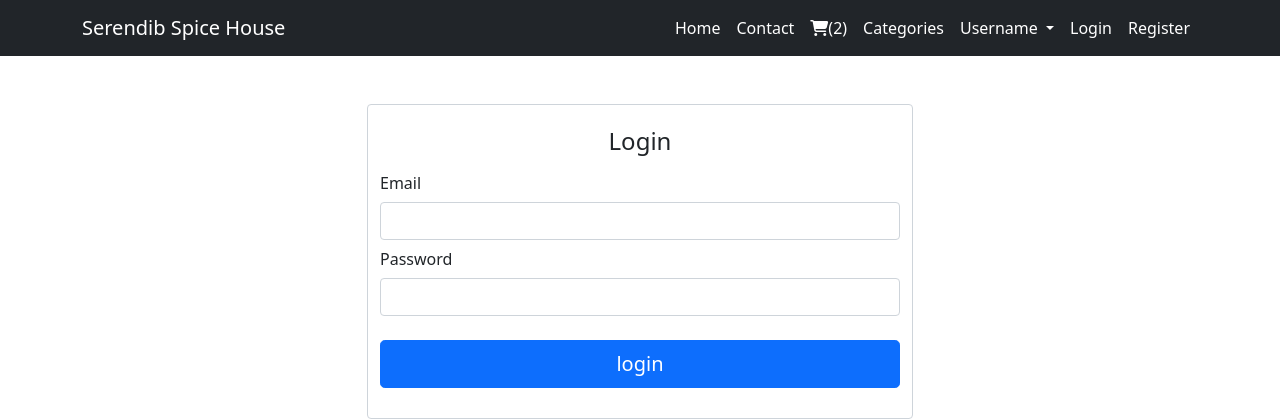
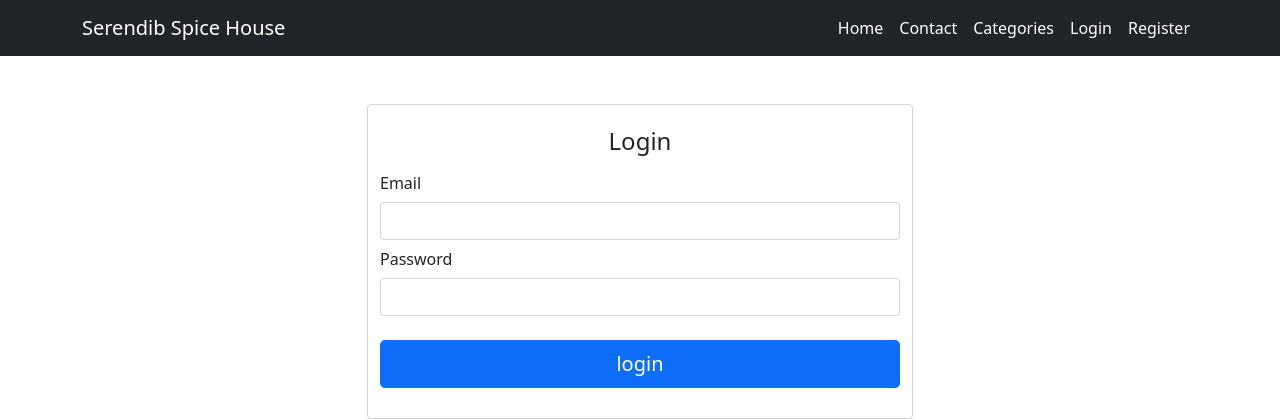
Before and after one commit to Minokainduwara/Serendib_spice_house, a PHP site: page /bookstore/auth/login.php in a window 1280 px wide. Shown: the top 420 px of the page. Run offline with PHP 8.4, Linux system fonts and the light colour scheme; some libraries are stand-ins or nearby versions.

Commit message:
sessions added

```diff
--- a/includes/header.php
+++ b/includes/header.php
@@ -24,7 +24,7 @@
 
     <nav class="navbar navbar-expand-lg navbar-light bg-dark" >
     <div class="container" style="margin-top: none">
-        <a class="navbar-brand  text-white" href="#">Serendib Spice House</a>
+        <a class="navbar-brand  text-white" href="<?php echo APPURL; ?>">Serendib Spice House</a>
         <button class="navbar-toggler" type="button" data-bs-toggle="collapse" data-bs-target="#navbarSupportedContent" aria-controls="navbarSupportedContent" aria-expanded="false" aria-label="Toggle navigation">
         <span class="navbar-toggler-icon"></span>
         </button>
@@ -35,17 +35,23 @@
         </form> -->
         <ul class="navbar-nav ms-auto mb-2 mb-lg-0">
             <li class="nav-item">
-            <a class="nav-link active  text-white" aria-current="page" href="#">Home</a>
+            <a class="nav-link active  text-white" aria-current="page" href="<?php echo APPURL; ?>">Home</a>
             </li>
             <li class="nav-item ">
-            <a class="nav-link  text-white" href="http://localhost/bookstore/contact.php">Contact</a>
+            <a class="nav-link  text-white" href="<?php echo APPURL; ?>/contact.php">Contact</a>
             </li>
+
             <li class="nav-item">
-            <a class="nav-link active  text-white" aria-current="page" href="http://localhost/bookstore/shopping/cart.php"><i class="fas fa-shopping-cart"></i>(2)</a>
+            <a class="nav-link active  text-white" aria-current="page" href="<?php echo APPURL; ?>/categories/index.php">Categories</a>
             </li>
+
+            <?php if(isset($_SESSION['username'])) : ?>
+
                 <li class="nav-item">
-            <a class="nav-link active  text-white" aria-current="page" href="http://localhost/bookstore/categories/index.php">Categories</a>
+                <a class="nav-link active  text-white" aria-current="page" href="<?php echo APPURL; ?>/shopping/cart.php"><i class="fas fa-shopping-cart"></i>(2)</a>
                 </li>
+
+
                 <li class="nav-item dropdown">
                 <a class="nav-link dropdown-toggle  text-white" href="#" id="navbarDropdown" role="button" data-bs-toggle="dropdown" aria-expanded="false">
                     Username
@@ -57,12 +63,15 @@
                     <li><a class="dropdown-item" href="#">Something else here</a></li>
                 </ul>
                 </li>
+
+            <?php else :  ?>
                 <li class="nav-item">
-                <a class="nav-link  text-white" href="auth/login.php">Login</a>
+                    <a class="nav-link  text-white" href="<?php echo APPURL; ?>/auth/login.php">Login</a>
                 </li>
                 <li class="nav-item">
-                <a class="nav-link  text-white" href="auth/register.php">Register</a>
+                    <a class="nav-link  text-white" href="<?php echo APPURL; ?>/auth/register.php">Register</a>
                 </li>
+            <?php endif; ?>
         </ul>
 
         </div>
```
Lines whose indentation alone changed are shown as unchanged.
